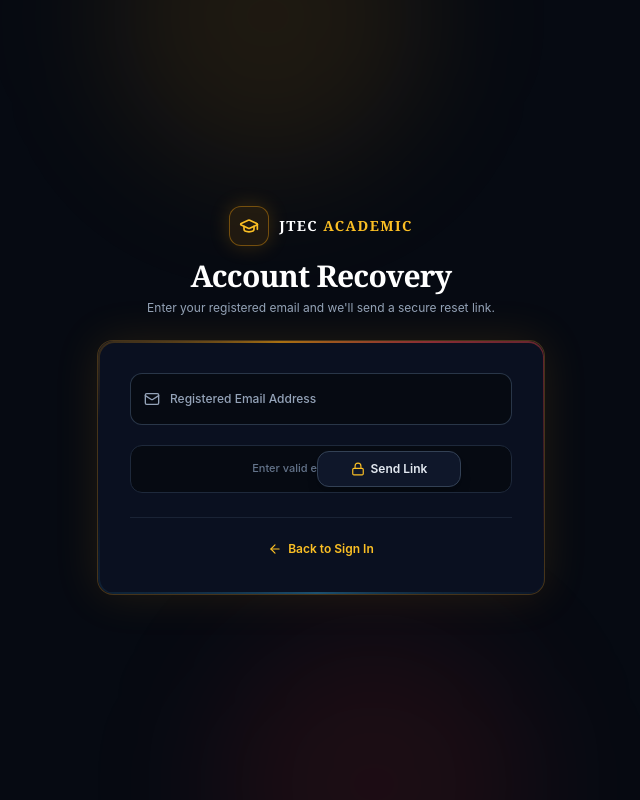
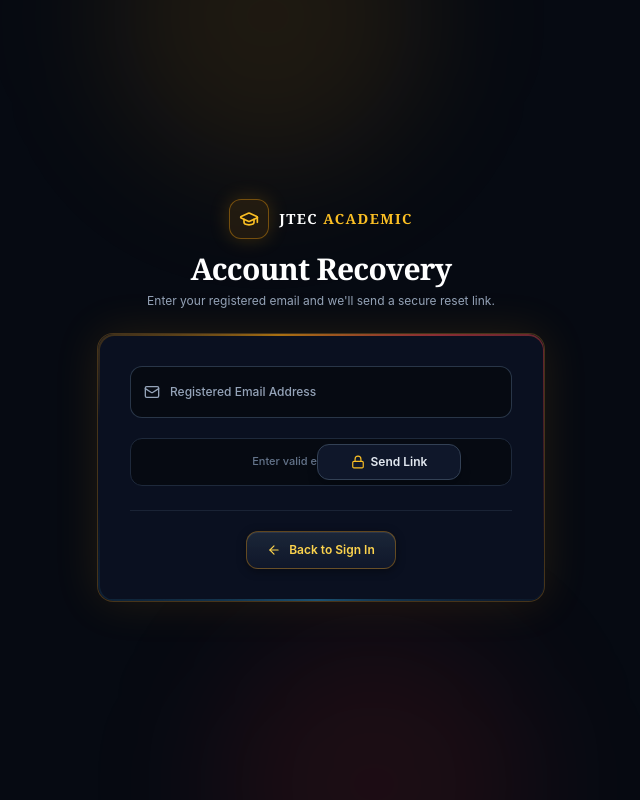
Before and after one commit to faisalhosen2000d-afk/jtec-academic-platform, a Next.js app: page /forgot-password in a window 1280 px wide. Shown: the whole page, without its empty margins (319-959 px from the left). Built offline with nearby package versions, Linux system fonts and the light colour scheme.

Commit message:
Add tactile Back to Sign In button on Forgot Password and match bright glow on Login

```diff
--- a/src/app/(public)/forgot-password/page.tsx
+++ b/src/app/(public)/forgot-password/page.tsx
@@ -242,7 +242,7 @@ export default function ForgotPasswordPage() {
             <div className="mt-6 border-t border-slate-800/80 pt-5 text-center">
               <Link
                 href="/login"
-                className="inline-flex items-center gap-1.5 text-xs font-semibold text-amber-400 transition-colors hover:text-amber-300"
+                className="inline-flex cursor-pointer items-center gap-2 rounded-xl border border-amber-500/35 bg-gradient-to-b from-slate-800/90 to-slate-900 px-5 py-2.5 text-xs font-semibold text-amber-300 shadow-[0_2px_10px_rgba(0,0,0,0.4),inset_0_1px_0_rgba(255,255,255,0.08)] transition-all duration-150 hover:-translate-y-0.5 hover:border-amber-400/75 hover:text-amber-200 hover:shadow-[0_0_22px_rgba(245,158,11,0.28)] active:translate-y-0 active:scale-95"
               >
                 <ArrowLeft className="h-3.5 w-3.5" />
                 <span>Back to Sign In</span>
--- a/src/components/auth/ModernAuthCard.tsx
+++ b/src/components/auth/ModernAuthCard.tsx
@@ -548,7 +548,7 @@ export default function ModernAuthCard({
                     onMouseEnter={() => { if (!studentReady) setDodgeSide((s) => (s === 1 ? -1 : 1)); }}
                     className={
                       studentReady
-                        ? `${studentSubmitCls} h-12 w-full transition-all duration-200 hover:brightness-110 hover:shadow-[0_0_28px_rgba(220,38,38,0.55)] active:scale-[0.98]`
+                        ? `${studentSubmitCls} h-12 w-full bg-gradient-to-r from-red-600 via-red-600 to-amber-600 transition-all duration-200 hover:brightness-110 hover:shadow-[0_0_32px_rgba(245,158,11,0.5)] active:scale-[0.97]`
                         : `absolute h-9 w-40 cursor-not-allowed rounded-lg border border-slate-700 bg-slate-900/95 text-xs font-semibold text-slate-300 shadow-lg transition-transform duration-300 ease-out ${
                             dodgeSide === 1 ? "translate-x-[68px]" : "-translate-x-[68px]"
                           }`
@@ -652,7 +652,7 @@ export default function ModernAuthCard({
                     onMouseEnter={() => { if (!staffReady) setDodgeSide((s) => (s === 1 ? -1 : 1)); }}
                     className={
                       staffReady
-                        ? `${staffSubmitCls} h-12 w-full transition-all duration-200 hover:brightness-110 hover:shadow-[0_0_28px_rgba(245,158,11,0.55)] active:scale-[0.98]`
+                        ? `${staffSubmitCls} h-12 w-full transition-all duration-200 hover:brightness-110 hover:shadow-[0_0_32px_rgba(245,158,11,0.6)] active:scale-[0.97]`
                         : `absolute h-9 w-40 cursor-not-allowed rounded-lg border border-slate-700 bg-slate-900/95 text-xs font-semibold text-slate-300 shadow-lg transition-transform duration-300 ease-out ${
                             dodgeSide === 1 ? "translate-x-[68px]" : "-translate-x-[68px]"
                           }`
```
